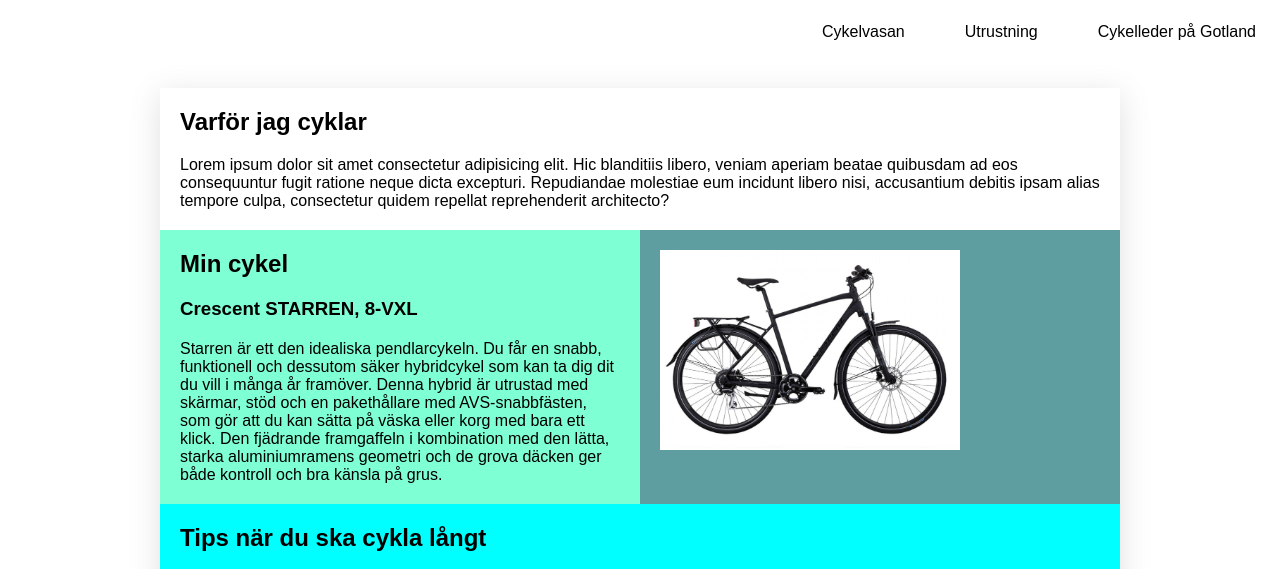
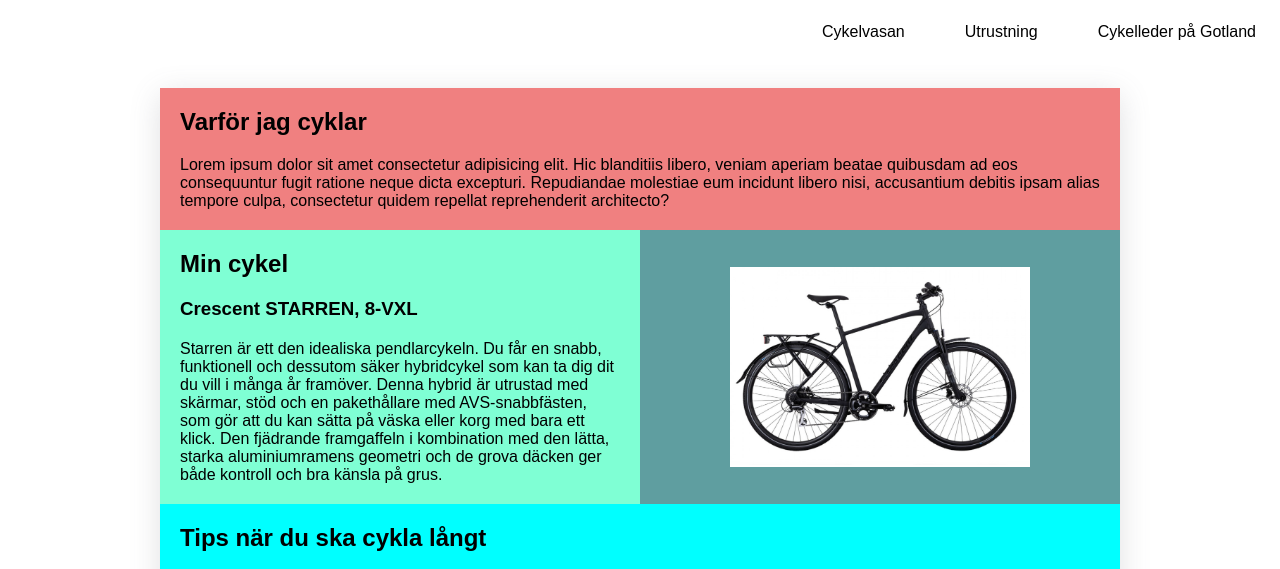
Before and after one commit to robin-sevelin/cycling, a website built with Vite: page index.html in a window 1280 px wide. Shown: the part 62-631 px from the top of the page. Built offline with nearby package versions, Linux system fonts and the light colour scheme.

Commit message:
cherry pick img position

```diff
--- a/src/style/layouts/_desktop.scss
+++ b/src/style/layouts/_desktop.scss
@@ -7,6 +7,7 @@
 
 .why-i-bike {
   grid-column: 1 / span 6;
+  background-color: lightcoral;
 }
 
 .my-bike-text {
@@ -15,6 +16,10 @@
 
 .my-bike-img {
   grid-column: 4 / span 3;
+  display: flex;
+  flex-direction: column;
+  justify-content: center;
+  align-items: center;
 }
 
 .advise {
```
Also changed, not shown: src/style/style.css, 1 other file.
